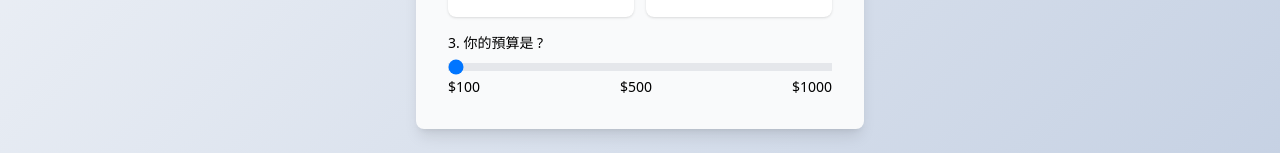
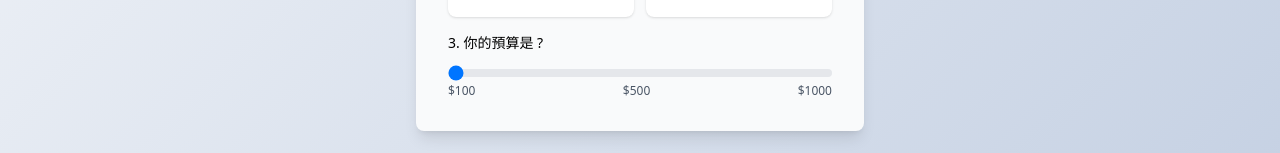
Before and after one commit to jon111rock/dine-vote, a Vue app: page /voting-form in a window 1280 px wide. Shown: the part 511-664 px from the top of the page. Built offline with nearby package versions, Linux system fonts and the light colour scheme.

Commit message:
fix(voting): 調整VotingForm中的預算範圍選項樣式，更新文字大小與間距

```diff
--- a/src/views/VotingForm.vue
+++ b/src/views/VotingForm.vue
@@ -66,11 +66,11 @@ const flavorOptions = [{
       </div>
       <div class="mt-4">
         <p class="text-sm">3. 你的預算是 ?</p>
-        <input type="range" min="100" max="1000" class="w-full mt-2 h-2 appearance-none bg-gray-200" />
+        <input type="range" min="100" max="1000" class="w-full mt-4 h-2 appearance-none bg-gray-200 rounded-full cursor-pointer" />
         <div class="flex justify-between items-center">
-          <span class="text-sm">$100</span>
-          <span class="text-sm">$500</span>
-          <span class="text-sm">$1000</span>
+          <span class="text-xs text-gray-600">$100</span>
+          <span class="text-xs text-gray-600">$500</span>
+          <span class="text-xs text-gray-600">$1000</span>
         </div>
       </div>
     </div>
```
